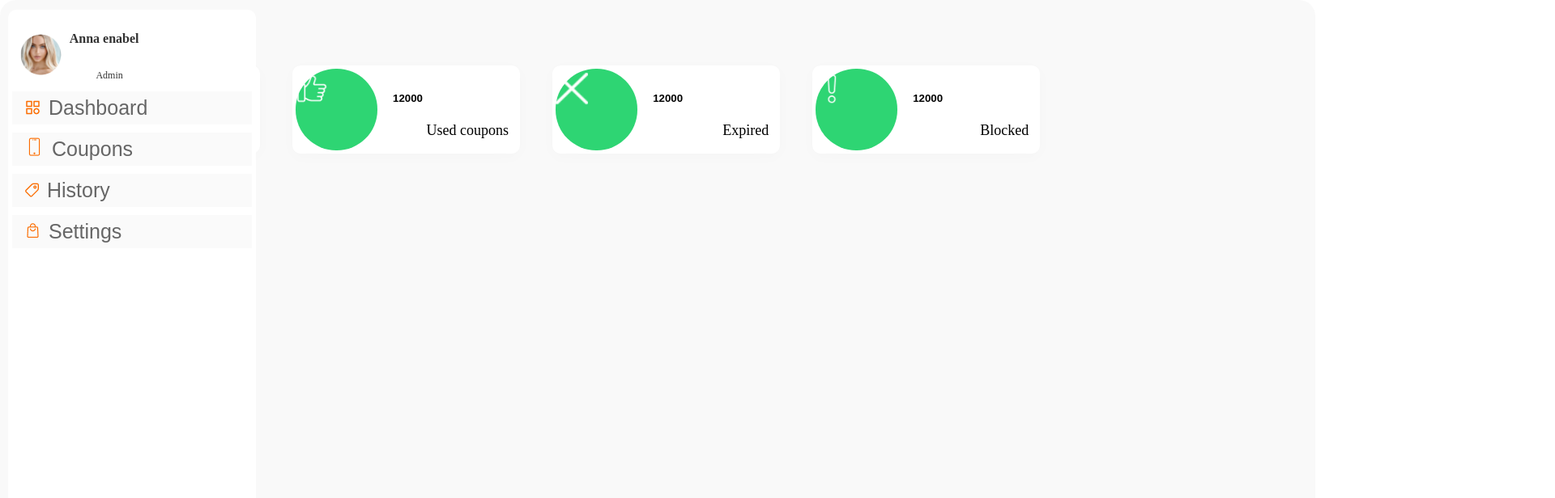
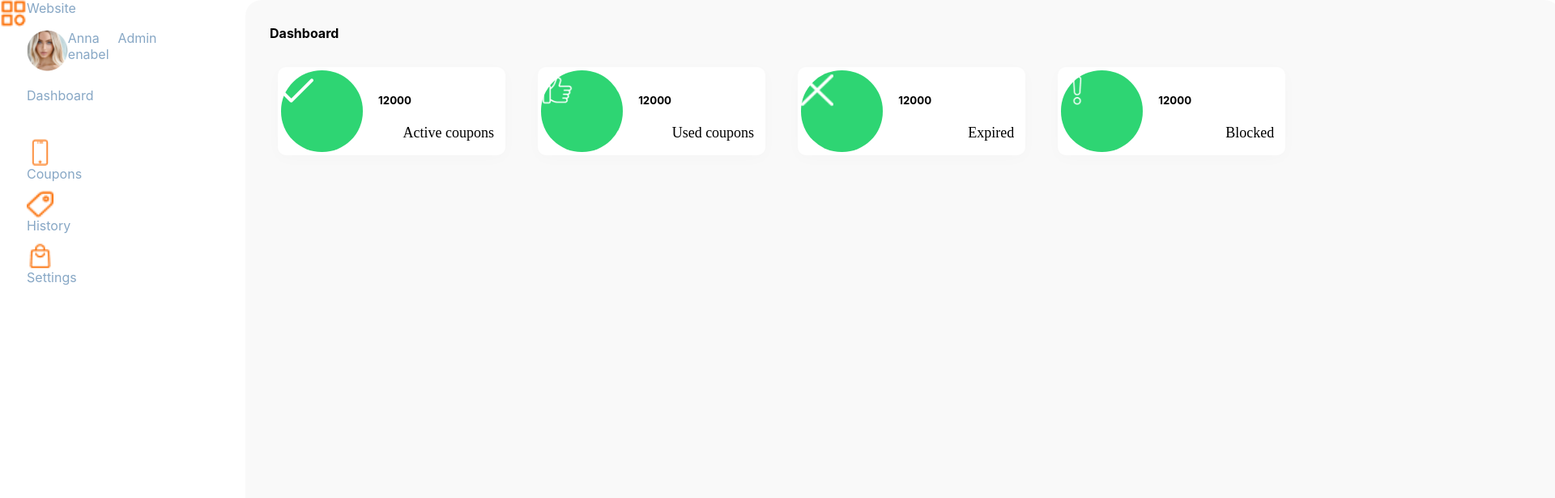
Before and after one commit to Jayanth-j-FSD/FrontEnd, a React (Create React App) app: page /home-screen in a window 1280 px wide. Shown: the top 616 px of the page at 81% size, 1920 px wide, since content can reach past the window. Built offline with nearby package versions, Linux system fonts and the light colour scheme.

Commit message:
UI changes

```diff
--- a/src/components/HomeScreen.js
+++ b/src/components/HomeScreen.js
@@ -9,6 +9,7 @@ import dashboardIcon from "../Assets/dashboard (1) 1.png";
 import phone from "../Assets/smartphone (1) 1 (2).png";
 import tag from "../Assets/Vector.png";
 import bag from "../Assets/bag 1 (1).png";
+
 function HomeScreen() {
   const [tabState, setTabState] = useState("dashboard");
   const navigate = useNavigate();
@@ -21,32 +22,35 @@ function HomeScreen() {
   };
 
   return (
-    <div className="main">
-      <div className="left-menu">
-        <div className="menu-list">
+    <div className="Screen">
+      <img src={dashboardIcon} className="icon"></img>
+      <div className="left">
+        <div className="logo-name">
+          <div>Website</div>
+        </div>
         <div className="logo-section">
+          <div className="inside-logosection">
             <img src={face} className="image-logo" onClick={handleHome}></img>
-           <div className="info">
-           <p className="name">Anna enabel</p>
-            <p className="role">Admin</p>
+            <div className="name">Anna enabel</div>
+            <div className="role">Admin</div>
           </div>
         </div>
-          <div className="tabs-list">
-            <div onClick={() => handleTab("dashboard")} className="tabs">
-              <img src={dashboardIcon} className="icon"></img>Dashboard
+
+        <div onClick={() => handleTab("dashboard")} className="dashboard">
+          Dashboard
         </div>
-            <div onClick={() => handleTab("Coupons")} className="tabs">
+        <div onClick={() => handleTab("Coupons")} className="Coupons">
           <img src={phone} className="icon"></img>Coupons
         </div>
-            <div onClick={() => handleTab("History")} className="tabs">
+        <div onClick={() => handleTab("History")} className="History">
           <img src={tag} className="icon"></img>History
         </div>
-            <div onClick={() => handleTab("Settings")} className="tabs">
+        <div onClick={() => handleTab("Settings")} className="Settings">
           <img src={bag} className="icon"></img>Settings
         </div>
+        <div className="logout">
+          <div>Logout</div>
         </div>
-        </div>
-        <div className="logout">Logout</div>
       </div>
       <div className="display">
         <div className="tabs">
--- a/src/components/home-screen.scss
+++ b/src/components/home-screen.scss
@@ -5,40 +5,70 @@ $font-color2: #666; // Medium gray
 $accent-color: #fb6c00; // Orange
 $btn-back: #fb6c00; // Orange
 $border: #fb6c0033;
-.main {
-  .left-menu {
+$text-color: #87a7c5;
+.Screen {
+  display: flex;
+  flex-direction: row;
+  .icon {
+    display: flex;
+    width: 33.05px;
+    height: 33.05px;
+    top: 216.47px;
+    left: 56.95px;
+    gap: 0px;
+    opacity: 0px;
+  }
+  .left {
     display: flex;
     flex-direction: column;
-    justify-content: space-between;
 
+    .logo-name {
+      width: 199.66px;
+      height: 37.1px;
+      top: 30.45px;
+      left: 30.34px;
+      gap: 0px;
+      opacity: 0px;
+    }
     .logo-section {
-      display: flex;
-      align-items: center;
-      justify-content: flex-start;
-      color: $font-color1;
       width: 248.5px;
       height: 70.5px;
       top: 103.5px;
       left: 26.5px;
       gap: 0px;
+      border: 1px 0px 0px 0px;
+      opacity: 0px;
       border: 1px 0px 0px 0px dashed $border;
+      .inside-logosection {
+        display: flex;
+        // color: $font-color1;
+        width: 160.54px;
+        height: 50.75px;
+        top: 114.75px;
+        left: 70.48px;
+        gap: 0px;
         opacity: 0px;
+        img {
+          width: 50.75px;
+          height: 50.75px;
+          top: 114.75px;
+          left: 70.48px;
+          gap: 0px;
+          opacity: 0px;
+        }
         .info {
-        display: flex;
-        align-items: center;
-        flex-direction: column;
           .name {
-          font-family: Quicksand;
-          font-size: 16px;
-          font-weight: 600;
-          line-height: 20px;
-          text-align: left;
             width: 96px;
             height: 20px;
             top: 123.13px;
             left: 135.02px;
             gap: 0px;
             opacity: 0px;
+            font-family: Quicksand;
+            font-size: 16px;
+            font-weight: 600;
+            line-height: 20px;
+            text-align: left;
           }
           .role {
             width: 36px;
@@ -51,72 +81,53 @@ $border: #fb6c0033;
             font-size: 12px;
             font-weight: 400;
             line-height: 15px;
-          text-align: right;
+            text-align: left;
+          }
+        }
       }
     }
 
-      img {
-        margin: 10px;
-        width: 50.75px;
-        height: 50.75px;
-        top: 114.75px;
-        left: 70.48px;
+    .dashboard {
+      display: flex;
+      width: 270px;
+      height: 64.25px;
+      top: 200px;
+      left: 14px;
       gap: 0px;
       opacity: 0px;
     }
+    .Coupons {
+      width: 270px;
+      height: 64.25px;
+      top: 277px;
+      left: 14px;
+      gap: 0px;
+      opacity: 0px;
+    }
+    .History {
+      width: 270px;
+      height: 64.25px;
+      top: 354px;
+      left: 14px;
+      gap: 0px;
+      opacity: 0px;
+    }
+    .Settings {
+      width: 270px;
+      height: 64.25px;
+      top: 431px;
+      left: 14px;
+      gap: 0px;
+      opacity: 0px;
     }
 
     .logout {
-      color: $font-color2;
       position: fixed;
       bottom: 20px;
       left: 80px;
       z-index: 1;
     }
-
-    .menu-list {
-      width: 296px;
-      margin-top: 12px;
-      border-radius: 10px;
-      position: fixed;
-      z-index: 1;
-      left: 10px;
-      background: $secondary-color;
-      overflow-x: hidden;
-      padding: 20px 5px;
-      height: 100vh;
-
-      .tabs-list div {
-        margin-top: 10px;
-        padding: 6px 8px 6px 16px;
-        text-decoration: none;
-        font-size: 25px;
-        color: $font-color2;
-        display: block;
-        background-color: #fafafa;
-        img {
-          padding-right: 10px;
   }
-      }
-
-      .tabs-list div:hover {
-        padding: 6px 8px 6px 16px;
-        text-decoration: none;
-        font-size: 25px;
-        color: $secondary-color;
-        background-color: $btn-back;
-        display: block;
-        cursor: pointer;
-        transition: background-color 0.5s ease-in-out;
-        transition: color 0.5s ease-in-out;
-        img {
-          color: white;
-          transition: color 0.5s ease-in-out;
-        }
-      }
-    }
-  }
-
   .display {
     display: flex;
     background-color: $secondary-color;
```
Also changed, not shown: public/manifest.json. Lines whose indentation alone changed are shown as unchanged.
